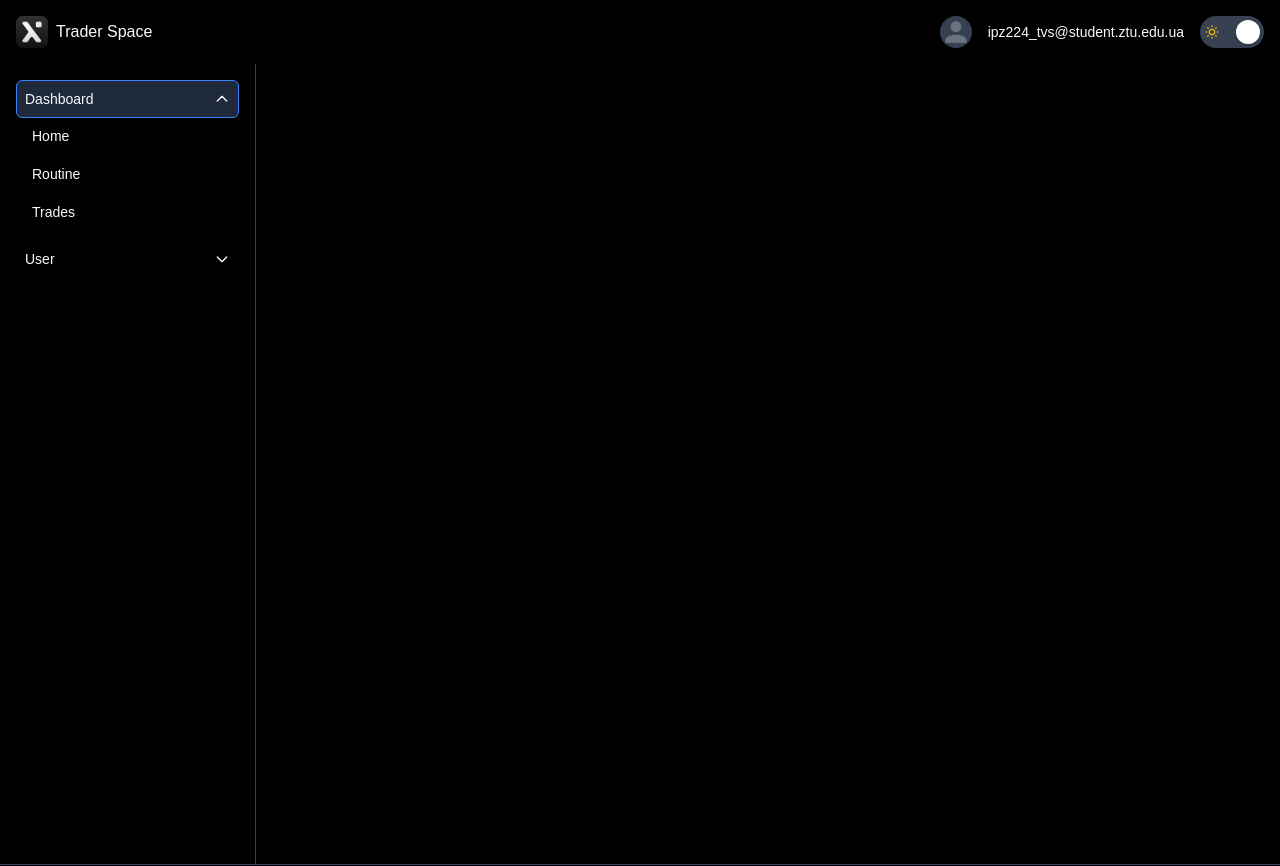
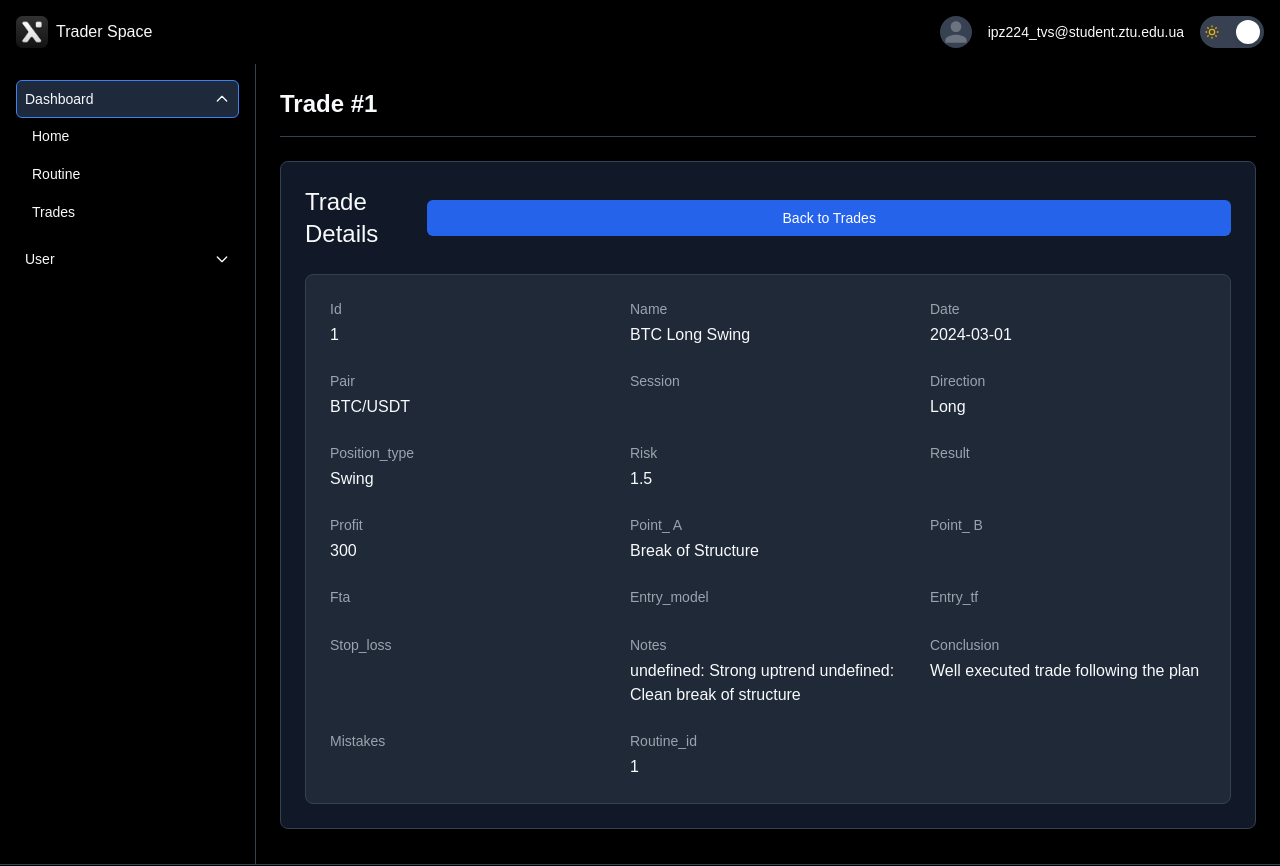
Before and after one commit to Whytalik/trader-space, a Vue app: page /trades/1 in a window 1280 px wide. Shown: the top 866 px of the page. Built offline with nearby package versions, Linux system fonts and the light colour scheme.

Commit message:
feat: implemented trades display and detailed trade view
- Added functionality to render trades in a list or gallery format
- Enabled viewing detailed information for a selected trade
- Enhanced UI for seamless navigation between trade overview and details

```diff
--- a/src/App.vue
+++ b/src/App.vue
@@ -51,7 +51,10 @@ export default {
       return this.authStore.isAuthenticated;
     },
     pageTitle() {
-      return this.$route.meta.title?.split('|')[0].trim();
+      const title = typeof this.$route.meta.title === 'function'
+        ? this.$route.meta.title(this.$route)
+        : this.$route.meta.title;
+      return title?.split('|')[0].trim();
     },
   },
 };
--- a/src/components/common/DataBase/DataBaseWrapper.vue
+++ b/src/components/common/DataBase/DataBaseWrapper.vue
@@ -50,12 +50,12 @@
             </div>
         </div>
         <div class="database-content">
-            <ListView v-if="currentView === 'list'" :data="data" :columns="columns">
+            <ListView v-if="currentView === 'list'" :data="data" :columns="columns" :routePath="routePath">
                 <template #item-actions="slotProps">
                     <slot name="item-actions" v-bind="slotProps"></slot>
                 </template>
             </ListView>
-            <GalleryView v-else :data="data">
+            <GalleryView v-else :data="data" :routePath="routePath">
                 <template #item-actions="slotProps">
                     <slot name="item-actions" v-bind="slotProps"></slot>
                 </template>
@@ -95,6 +95,11 @@ export default {
             type: String,
             default: 'list',
             validator: (value) => ['list', 'gallery'].includes(value)
+        },
+        routePath: {
+            type: String,
+            required: false,
+            default: null
         }
     },
     data() {
--- a/src/components/common/DataBase/views/GalleryView.vue
+++ b/src/components/common/DataBase/views/GalleryView.vue
@@ -1,8 +1,7 @@
 <template>
   <div class="gallery-view">
     <div class="gallery-grid">
-      <div v-for="item in data" :key="item.id" class="gallery-item cursor-pointer"
-        @click="$router.push(`/trades/${item.id}`)">
+      <div v-for="item in data" :key="item.id" class="gallery-item cursor-pointer" @click="handleItemClick(item)">
         <div class="item-image">
           <img :src="item.image" :alt="item.title" v-if="item.image" />
           <div class="no-image" v-else>
@@ -31,6 +30,20 @@ export default {
     data: {
       type: Array,
       required: true
+    },
+    routePath: {
+      type: String,
+      required: false,
+      default: null
+    }
+  },
+  methods: {
+    handleItemClick(item) {
+      if (this.routePath) {
+        console.log('Navigating to:', `${this.routePath}/${item.id}`);
+        console.log('Item:', item);
+        this.$router.push(`${this.routePath}/${item.id}`);
+      }
     }
   }
 }
--- a/src/components/common/DataBase/views/ListView.vue
+++ b/src/components/common/DataBase/views/ListView.vue
@@ -10,10 +10,8 @@
         </tr>
       </thead>
       <tbody>
-        <tr v-for="item in data"
-            :key="item.id"
-            @click="$router.push(`/trades/${item.id}`)"
-            class="hover:bg-gray-100 dark:hover:bg-gray-700 cursor-pointer">
+        <tr v-for="item in data" :key="item.id" @click="handleItemClick(item)"
+          class="hover:bg-gray-100 dark:hover:bg-gray-700 cursor-pointer">
           <td v-for="column in visibleColumns" :key="column.field">
             {{ item[column.field] }}
           </td>
@@ -37,6 +35,11 @@ export default {
     columns: {
       type: Array,
       required: true
+    },
+    routePath: {
+      type: String,
+      required: false,
+      default: null
     }
   },
   computed: {
@@ -47,6 +50,13 @@ export default {
   methods: {
     formatDate(date) {
       return new Date(date).toLocaleDateString()
+    },
+    handleItemClick(item) {
+      if (this.routePath) {
+        console.log('Navigating to:', `${this.routePath}/${item.id}`);
+        console.log('Item:', item);
+        this.$router.push(`${this.routePath}/${item.id}`);
+      }
     }
   }
 }
--- /dev/null
+++ b/src/components/trades/TradeDetails.vue
@@ -0,0 +1,93 @@
+<template>
+    <div class="trade-view">
+        <div class="trade-header">
+            <h2 class="trade-title">Trade Details</h2>
+            <BaseButton @click="$router.push('/trades')">Back to Trades</BaseButton>
+        </div>
+        <div class="trade-content" v-if="trade">
+            <div class="trade-info">
+                <div class="info-grid">
+                    <div class="info-item" v-for="(value, key) in trade" :key="key">
+                        <span class="label">{{ formatLabel(key) }}</span>
+                        <span class="value">{{ formatValue(value) }}</span>
+                    </div>
+                </div>
+            </div>
+        </div>
+        <div v-else class="trade-not-found">
+            Trade not found
+        </div>
+    </div>
+</template>
+
+<script>
+import { useTradesStore } from "../../stores/trades";
+
+export default {
+    name: "TradeDetails",
+    data() {
+        return {
+            trade: null
+        }
+    },
+    created() {
+        const tradeId = parseInt(this.$route.params.id);
+        const tradesStore = useTradesStore();
+        this.trade = tradesStore.trades.find(t => t.id === tradeId);
+
+        if (!this.trade) {
+            console.error(`Trade with id ${tradeId} not found`);
+        }
+    },
+    methods: {
+        formatLabel(key) {
+            return key.split(/(?=[A-Z])/).join(' ').charAt(0).toUpperCase() +
+                key.split(/(?=[A-Z])/).join(' ').slice(1);
+        },
+        formatValue(value) {
+            if (value instanceof Date) {
+                return value.toLocaleDateString();
+            }
+            return value;
+        }
+    }
+}
+</script>
+
+<style scoped>
+.trade-view {
+    @apply bg-gray-50 dark:bg-gray-900 border border-input-border rounded-lg p-6;
+}
+
+.trade-header {
+    @apply flex justify-between items-center mb-6;
+}
+
+.trade-title {
+    @apply text-2xl font-medium;
+}
+
+.trade-content {
+    @apply bg-white dark:bg-gray-800 rounded-lg p-6 border border-input-border;
+}
+
+.info-grid {
+    @apply grid grid-cols-1 md:grid-cols-2 lg:grid-cols-3 gap-6;
+}
+
+.info-item {
+    @apply flex flex-col gap-1;
+}
+
+.label {
+    @apply text-sm text-gray-500 dark:text-gray-400;
+}
+
+.value {
+    @apply text-base font-medium;
+}
+
+.trade-not-found {
+    @apply text-center py-12 text-gray-500;
+}
+</style>
--- a/src/data/trades.js
+++ b/src/data/trades.js
@@ -73,12 +73,19 @@ export const trades = [
     entry_model: TC.entryModels.SMS,
     entry_tf: TC.timeframes.H1,
     stop_loss: TC.stopLossTypes.H4_ERL,
-    notes:
-      notes.MARKET_CONDITIONS +
-      ": Clear trend\n" +
-      notes.ENTRY_REASON +
-      ": Strong demand",
-    conclusion: "Perfect execution",
+    tda_image: null,
+    exit_model_image: null,
+    fta_image: null,
+    notes: {
+      market_conditions: "Clear trend",
+      entry_reason: "Strong demand",
+      additional_notes: "Price action was clean",
+    },
+    conclusion: {
+      summary: "Perfect execution",
+      lessons_learned: "Patience pays off",
+      improvements: "None needed",
+    },
     mistakes: TC.mistakeTypes.NONE,
     routine_id: 3,
   },
@@ -125,12 +132,19 @@ export const trades = [
     entry_model: TC.entryModels.BMS,
     entry_tf: TC.timeframes.H4,
     stop_loss: TC.stopLossTypes.H1_ERL,
-    notes:
-      notes.MARKET_CONDITIONS +
-      ": Breakout\n" +
-      notes.ENTRY_REASON +
-      ": Clean break",
-    conclusion: "Perfect setup and execution",
+    tda_image: null,
+    exit_model_image: null,
+    fta_image: null,
+    notes: {
+      market_conditions: "Breakout",
+      entry_reason: "Clean break",
+      additional_notes: "",
+    },
+    conclusion: {
+      summary: "Perfect setup and execution",
+      lessons_learned: "",
+      improvements: "",
+    },
     mistakes: TC.mistakeTypes.NONE,
     routine_id: 4,
   },
--- a/src/router/index.js
+++ b/src/router/index.js
@@ -60,6 +60,18 @@ const generateRoutes = () => {
     },
   });
 
+  routes.push({
+    path: "/trades/:id",
+    name: "trade",
+    component: () => import("../components/trades/TradeDetails.vue"),
+    meta: {
+      requiresAuth: true,
+      title: (route) => {
+        return `Trade #${route.params.id} | Trader Space`;
+      },
+    },
+  });
+
   return routes;
 };
 
@@ -78,7 +90,10 @@ const router = createRouter({
 
 router.beforeEach((to, _from, next) => {
   const authStore = useAuthStore();
-  document.title = to.meta.title || "Trader Space";
+  document.title =
+    typeof to.meta.title === "function"
+      ? to.meta.title(to)
+      : to.meta.title || "Trader Space";
 
   if (to.meta.requiresAuth && !authStore.isAuthenticated) {
     next({ name: "auth", query: { type: "login" } });
--- a/src/views/TradesView.vue
+++ b/src/views/TradesView.vue
@@ -1,5 +1,5 @@
 <template>
-    <DataBaseWrapper title="Trades" :data="trades" :columns="columns" />
+    <DataBaseWrapper title="Trades" :data="trades" :columns="columns" routePath="/trades" />
 </template>
 
 <script>
```
